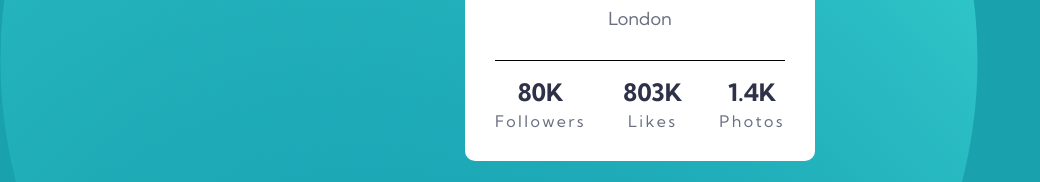
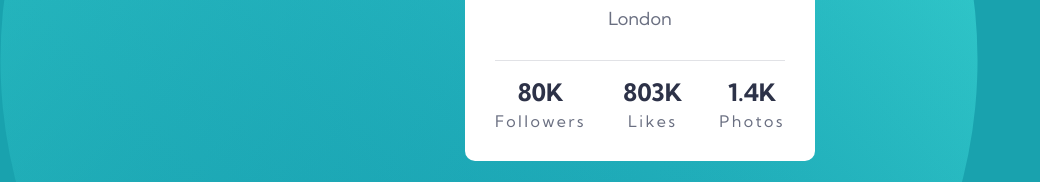
Before and after one commit to MANIZABAYO-Elie/27-08-2024-profile-card, a plain HTML site: page index.html in a window 1280 px wide. Shown: the part 430-612 px from the top of the page, without its empty margins (0-1040 px from the left). Drawn offline with Linux system fonts and the light colour scheme.

Commit message:
file committed

```diff
--- a/index.css
+++ b/index.css
@@ -95,7 +95,7 @@ ul{
     display: flex;
     gap: 20px;
     text-align: center;
-    border-top: 1px solid  hsl(227, 46%,0.2%);
+    border-top: 1px solid   hsl(227, 10%, 46% ,0.2);
     padding-top: 1rem;
     margin-bottom: 2rem;
     align-items: center;
```
